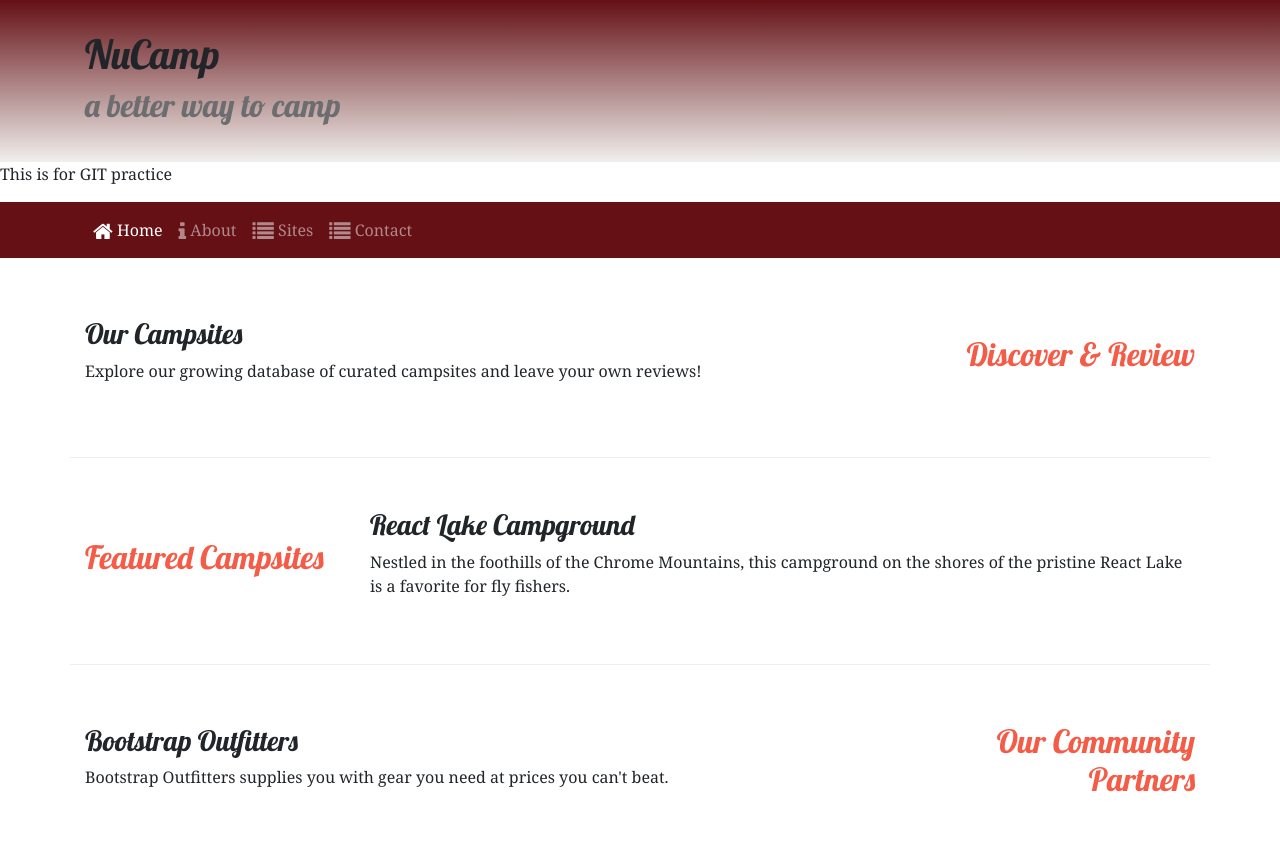
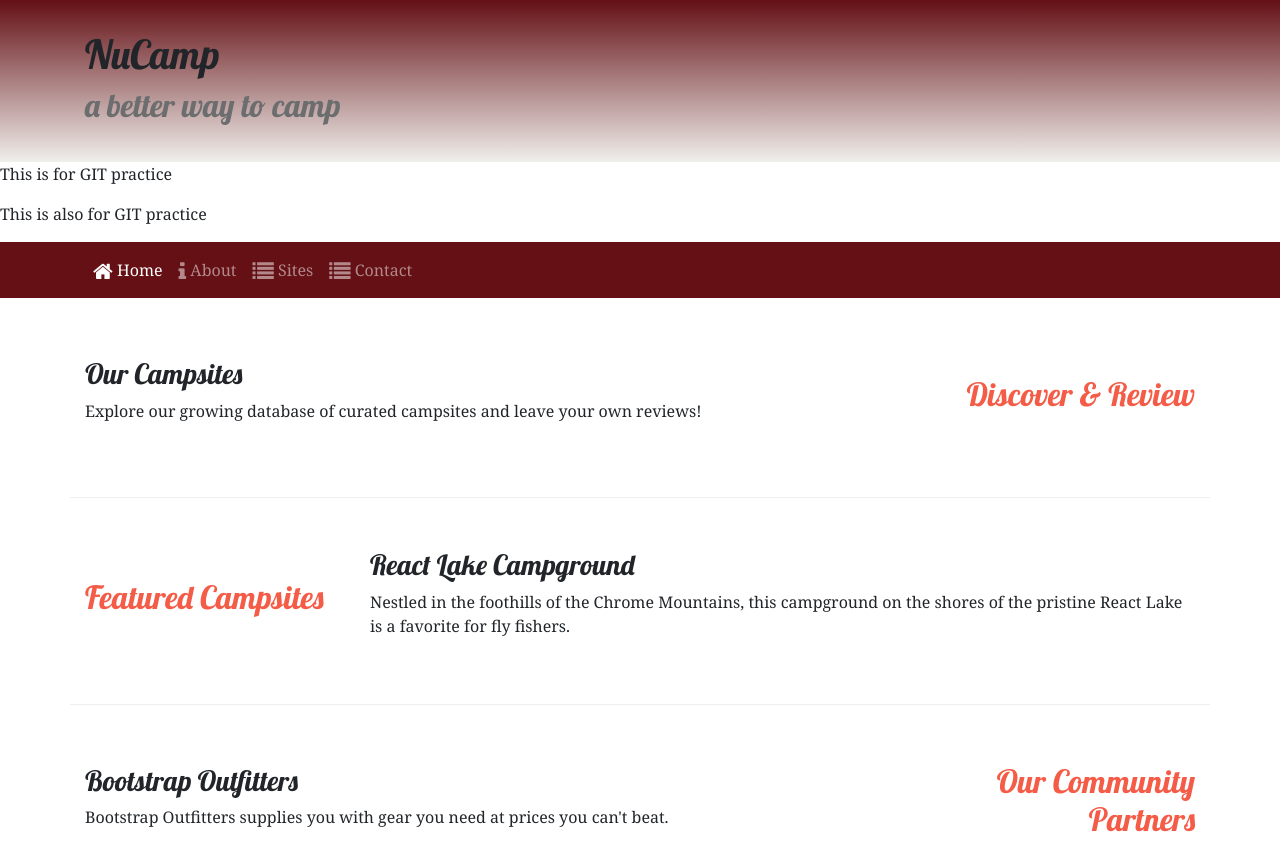
Before and after one commit to Brian-Ware/git-test, a website: page index.html in a window 1280 px wide. Shown: the top 850 px of the page. Drawn offline with nearby package versions, Linux system fonts and the light colour scheme.

Commit message:
Third commit

```diff
--- a/index.html
+++ b/index.html
@@ -28,6 +28,7 @@
         </div>
     </header>
     <p>This is for GIT practice</p>
+    <p>This is also for GIT practice</p>
     <nav class="navbar navbar-expand-sm navbar-dark sticky-top">
         <div class="container">
             <button class="navbar-toggler ml-auto" type="button" data-toggle="collapse" data-target="#nucampNavbar">
```
